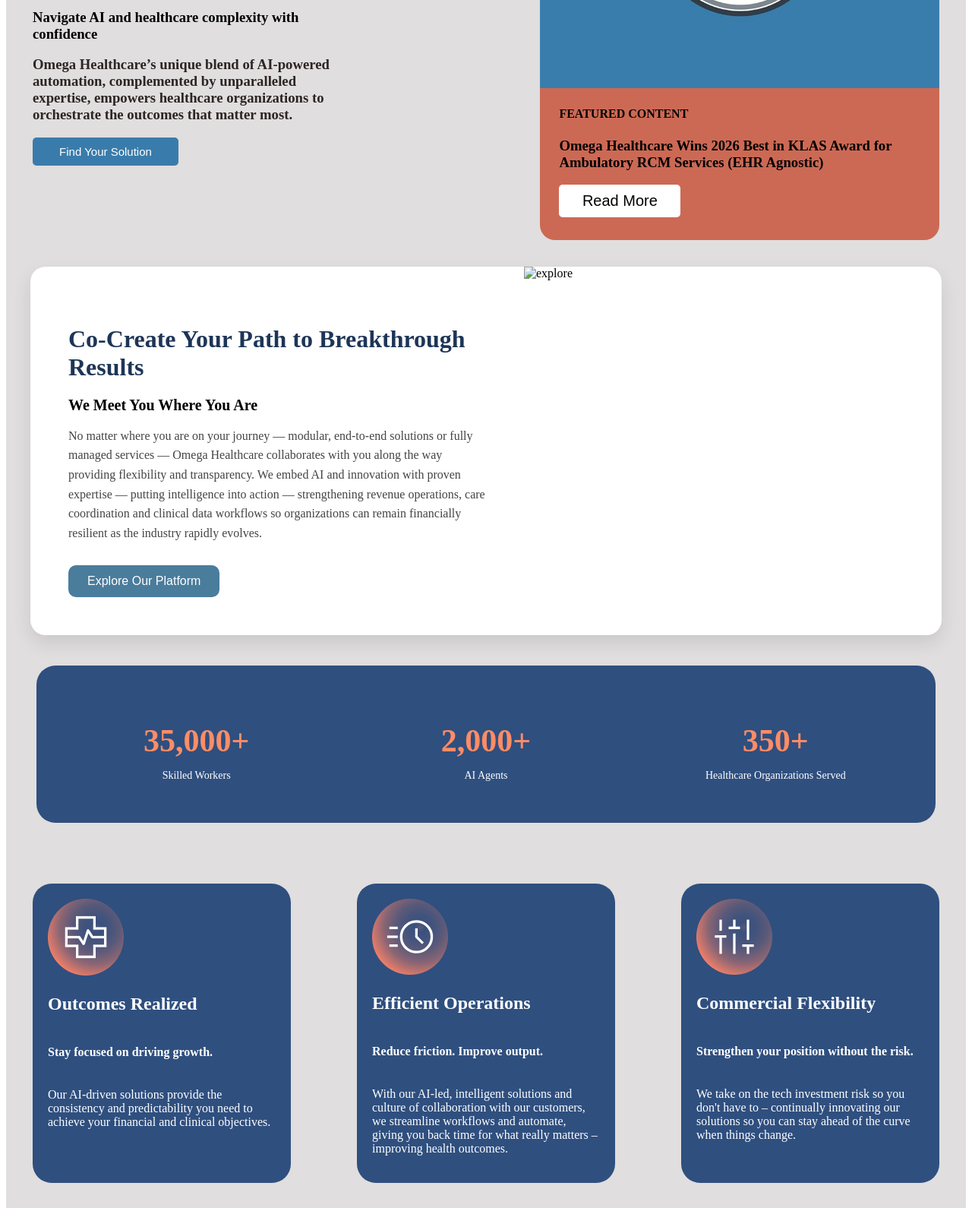
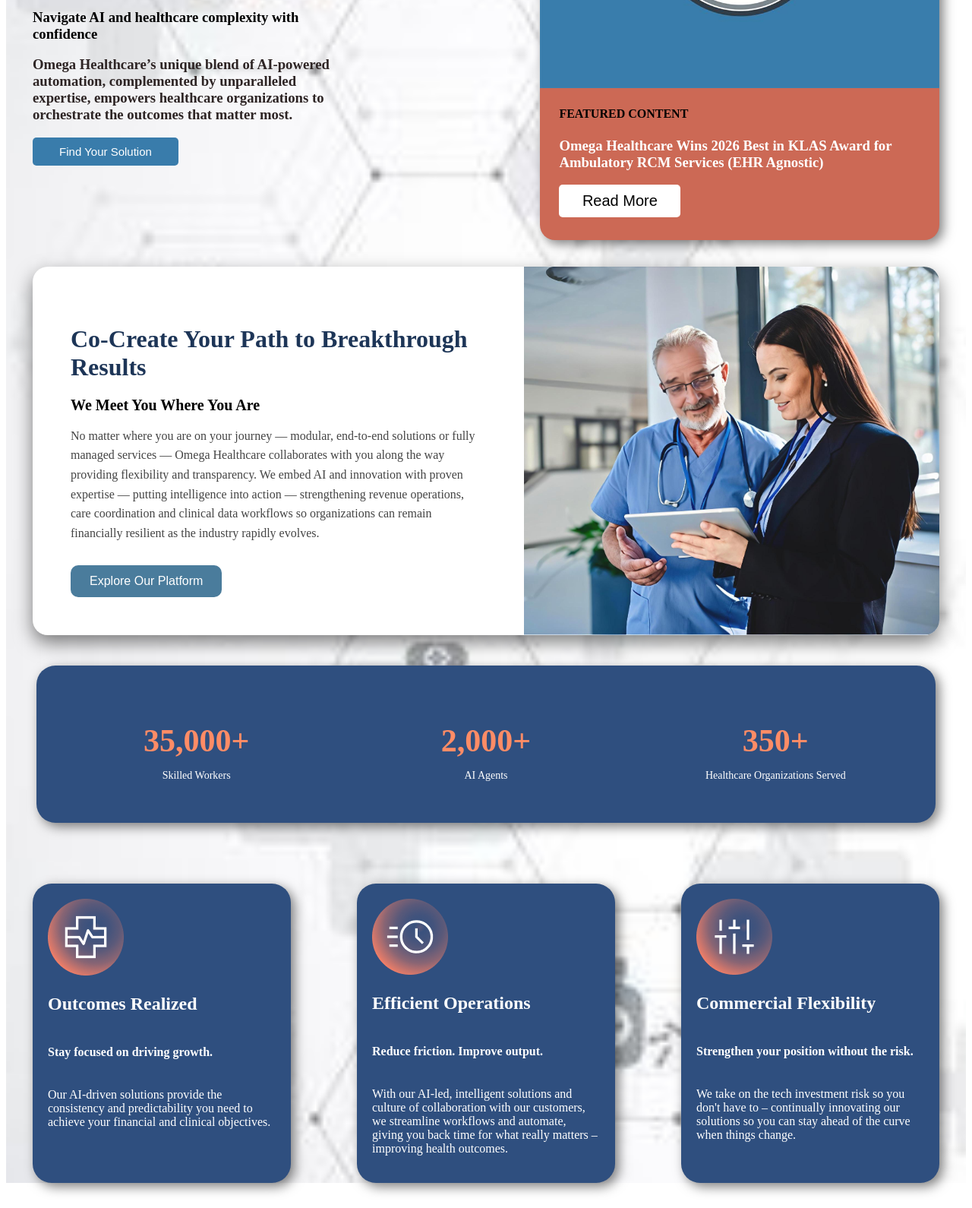
Before and after one commit to Prem9647/Sample_Project, a plain HTML site: page index.html in a window 1280 px wide. Shown: the part 362-1952 px from the top of the page at 76% size. Drawn offline with Linux system fonts and the light colour scheme; files whose address does not match are found by name.

Commit message:
sample project developed

```diff
--- a/index.html
+++ b/index.html
@@ -39,7 +39,7 @@
             <img style="border-top-left-radius: 20px;border-top-right-radius: 20px;" src="images/klas.jpeg" alt="klas">
             <div>
                 <h4>FEATURED CONTENT</h4>
-                <h3>Omega Healthcare Wins 2026 Best in KLAS Award for Ambulatory RCM Services (EHR Agnostic)</h3>
+                <h3 style="color: white;">Omega Healthcare Wins 2026 Best in KLAS Award for Ambulatory RCM Services (EHR Agnostic)</h3>
                 <button class="read-btn">Read More</button>
             </div>
     </div>
@@ -54,7 +54,7 @@
         <button class="explore-btn">Explore Our Platform</button>
     </div>
     <div class="explo-img">
-        <img src="explore.jpg" alt="explore">
+        <img src="images/explore.jpg" alt="explore">
     </div>
     </div>
 
--- a/style.css
+++ b/style.css
@@ -53,12 +53,14 @@ body {
     border-radius: 5px;
     border: none;
 }
-.hero-btn :hover{
+.hero-btn:hover{
     background-color: #0073e6;
+    cursor: pointer;
 }
 .read-more {
     background-color: #CC6955;
     border-radius: 20px;
+    box-shadow: 5px 5px 15px rgba(0,0,0,0.5);
 }
 .read-more div{
     padding-bottom: 30px;
@@ -80,6 +82,12 @@ body {
     padding: 10px;
     width: 8rem;
     font-size: 15px;
+}
+
+.read-btn:hover{
+    background-color: black;
+    color: white;
+    cursor: pointer;
 }
 
 .explore{
@@ -121,11 +129,11 @@ body {
 }
 .card{
     display: flex;
-    max-width: 1200px;
     background: white;
     border-radius: 20px;
     overflow: hidden;
-    box-shadow: 0 10px 25px rgba(0,0,0,0.1);
+    margin: 0 35px;
+    box-shadow: 0 10px 25px rgba(0,0,0,0.5);
 }
 .explo-img{
     flex: 1;
@@ -150,6 +158,7 @@ body {
     padding: 40px 20px;
     color: white;
     margin-bottom: 40px;
+    box-shadow: 5px 5px 15px rgba(0,0,0,0.5);
 }
 
 .stat {
@@ -184,10 +193,13 @@ body {
     width: 300px;
     border-radius: 25px;
     color: white;
+    box-shadow: 5px 5px 15px rgba(0,0,0,0.5);
 }
 .sec-1{
     background-color: #e0dede;
-    border-bottom: solid 40px #e0dede;
+    background-image: url("images/bgimg2.jpg");
+    background-size: cover;
+    background-position: center;
 }
 
 .cycle-content{
@@ -218,6 +230,7 @@ body {
     border-radius: 20px;
     border: solid 1px #b45744;
     width: 450px;
+    box-shadow: 5px 5px 15px rgba(0,0,0,0.5);
 }
 .news-card div{
     padding-bottom: 30px;
@@ -300,6 +313,7 @@ input{
     display: flex;
     border-radius: 25px;
     padding: 35px;
+    box-shadow: 5px 5px 15px rgba(0,0,0,0.5);
 
 }
 .work-item{
```
Also changed, not shown: images/bgimg2.jpg (added).
